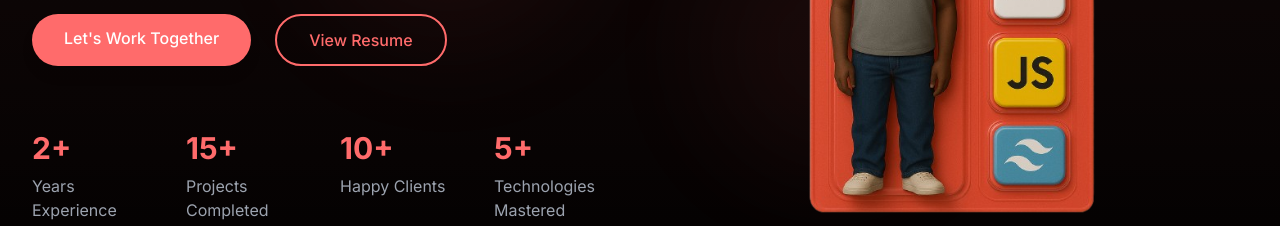
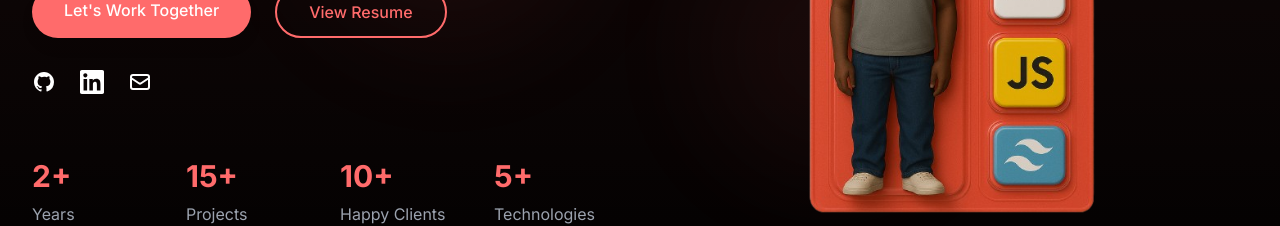
Before and after one commit to Jedidiah5/Enesi-s-Space.github.io, a Next.js app: page / in a window 1280 px wide. Shown: the part 424-650 px from the top of the page. Built offline with nearby package versions, Linux system fonts and the light colour scheme; some icons are missing.

Commit message:
resume update

```diff
--- a/src/app/components/Hero.tsx
+++ b/src/app/components/Hero.tsx
@@ -33,18 +33,69 @@
               className="flex flex-col sm:flex-row justify-center lg:justify-start gap-4 sm:gap-6 max-w-md mx-auto lg:mx-0"
             >
               <Link
-                href="#contact"
+                href="mailto:jedidiahonotu@gmail.com"
                 className="bg-custom-orange text-white px-8 py-3 rounded-full font-medium hover:bg-custom-orange/90 transition-all duration-300 transform hover:scale-105 shadow-lg hover:shadow-custom-orange/20"
               >
                 Let&apos;s Work Together
               </Link>
               <a
-                href="https://drive.google.com/file/d/1TlcWpRXrPgu-XX9ZM4Tvsi_AQ29427_Y/view?usp=drive_link"
+                href="https://drive.google.com/file/d/1TlcWpRXrPgu-XX9ZM4Tvsi_AQ29427_Y/view?usp=sharing"
                 target="_blank"
                 rel="noopener noreferrer"
                 className="border-2 border-custom-orange text-custom-orange px-8 py-3 rounded-full font-medium hover:bg-custom-orange/10 transition-all duration-300 transform hover:scale-105"
               >
                 View Resume
+              </a>
+            </motion.div>
+
+            {/* Social Links */}
+            <motion.div
+              initial={{ opacity: 0, y: 20 }}
+              animate={{ opacity: 1, y: 0 }}
+              transition={{ duration: 0.8, delay: 0.3 }}
+              className="flex justify-center lg:justify-start gap-6 mt-8"
+            >
+              <a
+                href="https://github.com/Jedidiah5"
+                target="_blank"
+                rel="noopener noreferrer"
+                className="text-white hover:text-custom-orange transition-colors duration-300"
+                aria-label="GitHub"
+              >
+                <svg className="w-6 h-6" fill="currentColor" viewBox="0 0 24 24" aria-hidden="true">
+                  <path fillRule="evenodd" d="M12 2C6.477 2 2 6.484 2 12.017c0 4.425 2.865 8.18 6.839 9.504.5.092.682-.217.682-.483 0-.237-.008-.868-.013-1.703-2.782.605-3.369-1.343-3.369-1.343-.454-1.158-1.11-1.466-1.11-1.466-.908-.62.069-.608.069-.608 1.003.07 1.531 1.032 1.531 1.032.892 1.53 2.341 1.088 2.91.832.092-.647.35-1.088.636-1.338-2.22-.253-4.555-1.113-4.555-4.951 0-1.093.39-1.988 1.029-2.688-.103-.253-.446-1.272.098-2.65 0 0 .84-.27 2.75 1.026A9.564 9.564 0 0112 6.844c.85.004 1.705.115 2.504.337 1.909-1.296 2.747-1.027 2.747-1.027.546 1.379.202 2.398.1 2.651.64.7 1.028 1.595 1.028 2.688 0 3.848-2.339 4.695-4.566 4.943.359.309.678.92.678 1.855 0 1.338-.012 2.419-.012 2.747 0 .268.18.58.688.482A10.019 10.019 0 0022 12.017C22 6.484 17.522 2 12 2z" clipRule="evenodd" />
+                </svg>
+              </a>
+              <a
+                href="https://www.linkedin.com/in/jedidiah-onotu/"
+                target="_blank"
+                rel="noopener noreferrer"
+                className="text-white hover:text-custom-orange transition-colors duration-300"
+                aria-label="LinkedIn"
+              >
+                <svg className="w-6 h-6" fill="currentColor" viewBox="0 0 24 24" aria-hidden="true">
+                  <path d="M20.447 20.452h-3.554v-5.569c0-1.328-.027-3.037-1.852-3.037-1.853 0-2.136 1.445-2.136 2.939v5.667H9.351V9h3.414v1.561h.046c.477-.9 1.637-1.85 3.37-1.85 3.601 0 4.267 2.37 4.267 5.455v6.286zM5.337 7.433c-1.144 0-2.063-.926-2.063-2.065 0-1.138.92-2.063 2.063-2.063 1.14 0 2.064.925 2.064 2.063 0 1.139-.925 2.065-2.064 2.065zm1.782 13.019H3.555V9h3.564v11.452zM22.225 0H1.771C.792 0 0 .774 0 1.729v20.542C0 23.227.792 24 1.771 24h20.451C23.2 24 24 23.227 24 22.271V1.729C24 .774 23.2 0 22.222 0h.003z"/>
+                </svg>
+              </a>
+              {/* <a
+                href="https://twitter.com/yourusername"
+                target="_blank"
+                rel="noopener noreferrer"
+                className="text-white hover:text-custom-orange transition-colors duration-300"
+                aria-label="Twitter"
+              >
+                <svg className="w-6 h-6" fill="currentColor" viewBox="0 0 24 24" aria-hidden="true">
+                  <path d="M8.29 20.251c7.547 0 11.675-6.253 11.675-11.675 0-.178 0-.355-.012-.53A8.348 8.348 0 0022 5.92a8.19 8.19 0 01-2.357.646 4.118 4.118 0 001.804-2.27 8.224 8.224 0 01-2.605.996 4.107 4.107 0 00-6.993 3.743 11.65 11.65 0 01-8.457-4.287 4.106 4.106 0 001.27 5.477A4.072 4.072 0 012.8 9.713v.052a4.105 4.105 0 003.292 4.022 4.095 4.095 0 01-1.853.07 4.108 4.108 0 003.834 2.85A8.233 8.233 0 012 18.407a11.616 11.616 0 006.29 1.84"/>
+                </svg>
+              </a> */}
+              <a
+                href="mailto:jedidiahonotu@gmail.com"
+                className="text-white hover:text-custom-orange transition-colors duration-300"
+                aria-label="Email"
+              >
+                <svg className="w-6 h-6" fill="none" stroke="currentColor" viewBox="0 0 24 24" aria-hidden="true">
+                  <path strokeLinecap="round" strokeLinejoin="round" strokeWidth="2" d="M3 8l7.89 5.26a2 2 0 002.22 0L21 8M5 19h14a2 2 0 002-2V7a2 2 0 00-2-2H5a2 2 0 00-2 2v10a2 2 0 002 2z"/>
+                </svg>
               </a>
             </motion.div>
 
--- a/src/app/components/Projects.tsx
+++ b/src/app/components/Projects.tsx
@@ -73,6 +73,18 @@
     type: "image"
   },
   {
+    title: "3D page",
+    subtitle: "Interactive 3D page",
+    goal: "Create an immersive 3D page showcasing 3D models",
+    role: "Developed the entire application using Three.js and React Three Fiber.",
+    technologies: ["Three.js", "React Three Fiber", "React", "TailwindCSS"],
+    outcome: "Unique and engaging portfolio that stands out from traditional websites.",
+    images: ["/images/3Dpage.png"],
+    github: "https://github.com/Jedidiah5/3D-Page",
+    liveSite: "https://3-d-page-three.vercel.app/",
+    type: "image"
+  },
+  {
     title: "ElevateBiz",
     subtitle: "A modern business site template to build an online presence with customizable features.",
     goal: "Create a  modern template for businessesto build an online presence with customizable features.",
@@ -83,19 +95,8 @@
     github: "https://github.com/Jedidiah5/ElevateBiz",
     liveSite: "https://elevate-biz-omega.vercel.app/",
     type: "image"
-  },
-  {
-    title: "3D page",
-    subtitle: "Interactive 3D page",
-    goal: "Create an immersive 3D page showcasing 3D models",
-    role: "Developed the entire application using Three.js and React Three Fiber.",
-    technologies: ["Three.js", "React Three Fiber", "React", "TailwindCSS"],
-    outcome: "Unique and engaging portfolio that stands out from traditional websites.",
-    images: ["/images/3Dpage.png"],
-    github: "https://github.com/Jedidiah5/3D-Page",
-    liveSite: "https://3-d-page-three.vercel.app/",
-    type: "image"
   }
+
 ];
 
 const techIcons: { [key: string]: string } = {
```
Also changed, not shown: src/app/components/Contact.tsx (+2 -8 lines).
